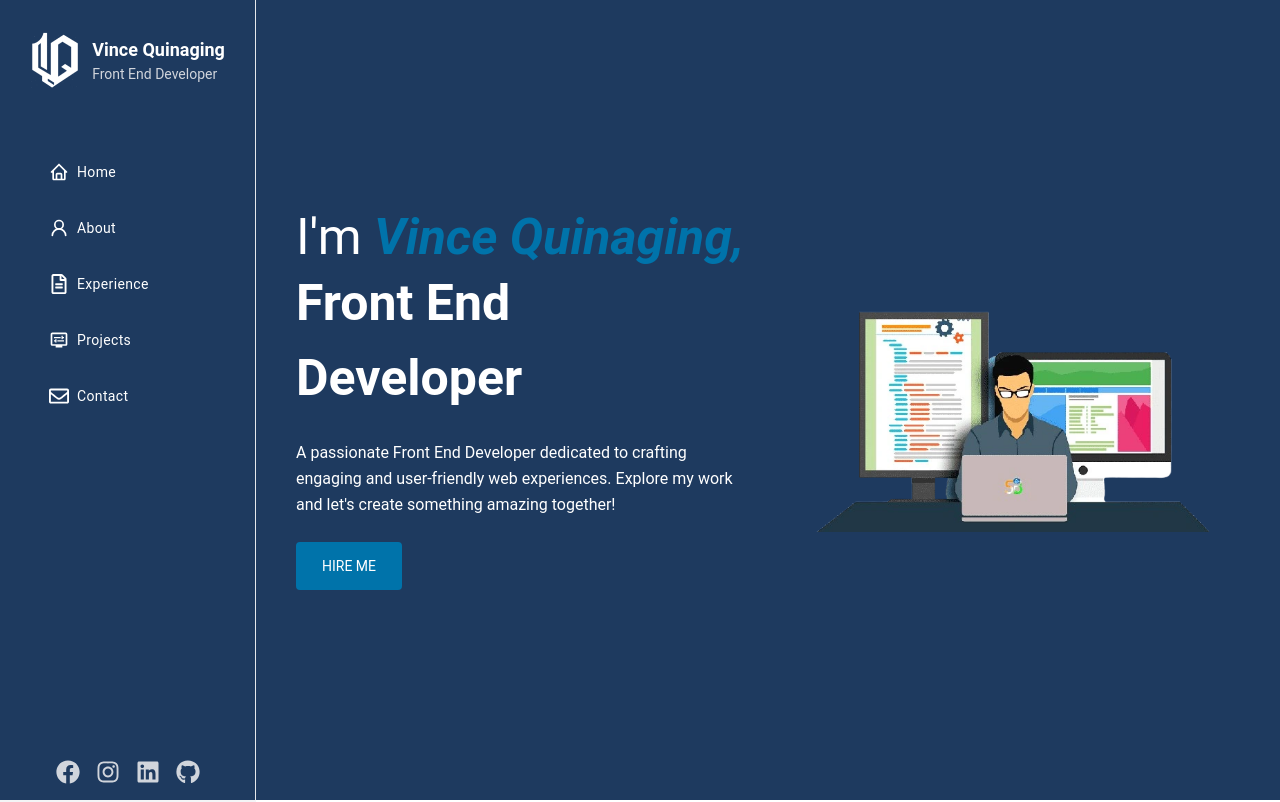
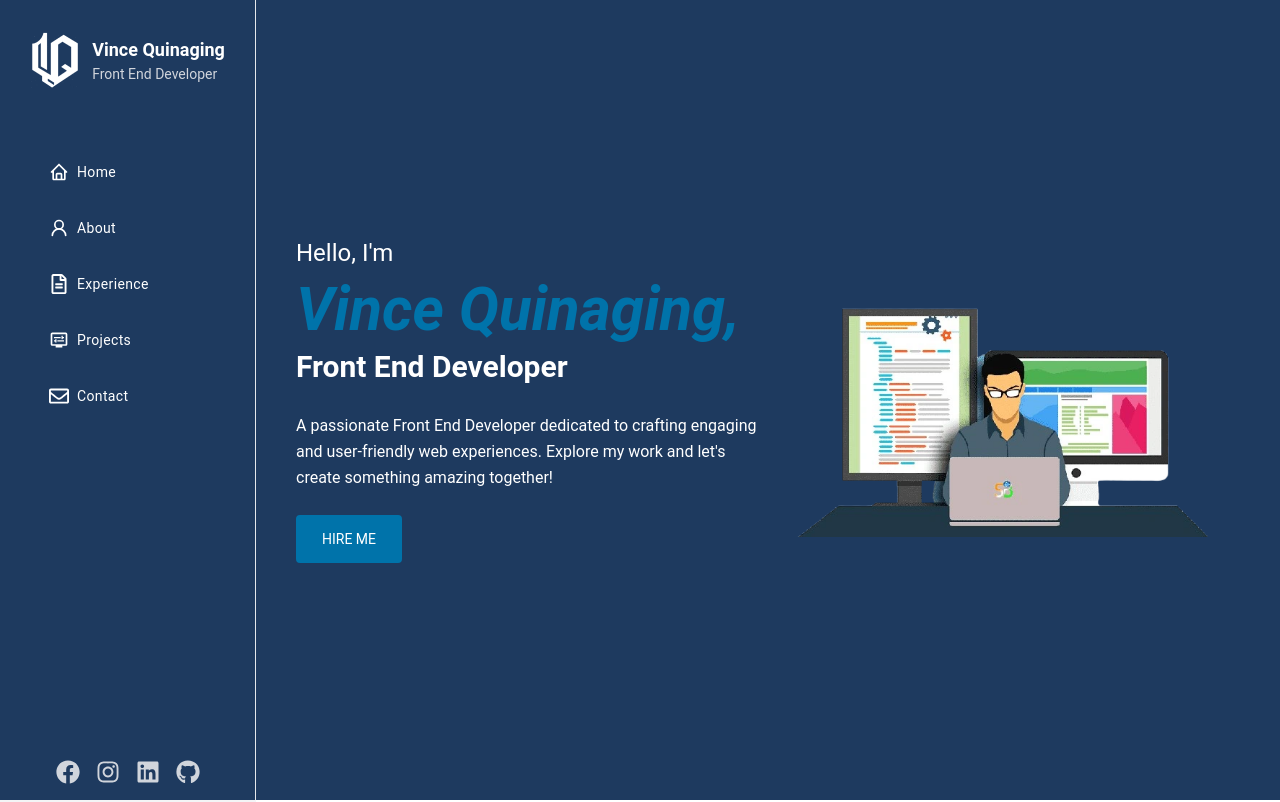
Before and after one commit to vince-bot/Portfolio, a Next.js app: page / in a window 1280 px wide. Shown: the top 802 px of the page. Built offline with nearby package versions, Linux system fonts and the light colour scheme; a web font is replaced by a local one.

Commit message:
adjustment

```diff
--- a/pages/index.js
+++ b/pages/index.js
@@ -461,15 +461,15 @@ export default function Home() {
               className="w-full flex h-dvh p-5 xl:p-10 bg-[#1e3a5f]"
             >
               <div className="container">
-                <div className="flex flex-col lg:flex-row w-full h-full items-center justify-center lg:justify-start gap-10">
+                <div className="flex flex-col lg:flex-row w-full h-full items-center justify-center lg:justify-start ">
                   <div className="flex flex-col w-full lg:w-1/2 order-2 text-center md:text-start">
-                    <span className="text-4xl md:text-[50px] text-white">
-                      I'm{" "}
-                      <span className="text-[#0073aa] italic font-semibold">
-                        Vince Quinaging,
-                      </span>
+                    <span className="text-lg sm:text-2xl pb-2 text-white">
+                      Hello, I'm{" "}
                     </span>
-                    <span className="text-[20px] md:text-[50px] font-bold text-white">
+                    <span className="text-3xl sm:text-4xl md:text-[60px] text-[#0073aa] italic font-semibold">
+                      Vince Quinaging,
+                    </span>
+                    <span className="text-md md:text-[30px] font-bold text-white pb-5 md:pb-0">
                       Front End Developer
                     </span>
                     <p className="mt-1 md:mt-6 text-white leading-relaxed">
```
